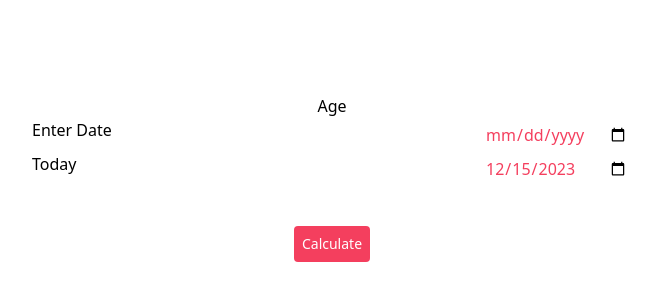
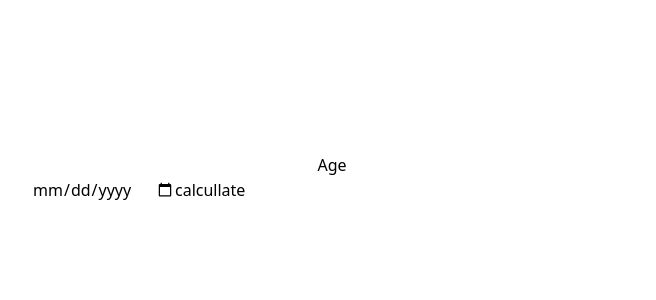
Before and after one commit to mrunalsen/age-calc, a React (Vite) app: page / in a window 1280 px wide. Shown: the part 222-522 px from the top of the page, without its empty margins (308-964 px from the left). Built offline with nearby package versions, Linux system fonts and the light colour scheme.

Commit message:
feat : functionality

```diff
--- a/package.json
+++ b/package.json
@@ -11,6 +11,7 @@
   },
   "dependencies": {
     "bootstrap-icons": "^1.11.2",
+    "date-fns": "^2.30.0",
     "react": "^18.2.0",
     "react-dom": "^18.2.0",
     "react-transition-group": "^4.4.5",
--- /dev/null
+++ b/src/app/components/ageform/AgeForm.tsx
@@ -0,0 +1,35 @@
+import { useState } from "react";
+
+interface AgeFormProps {
+    calculateAge: (birthday: Date) => void;
+}
+
+const AgeForm: React.FC<AgeFormProps> = ({ calculateAge }) => {
+    const [birthday, setBirthday] = useState('');
+
+    const handlechange = (e: React.ChangeEvent<HTMLInputElement>) => {
+        setBirthday(e.target.value);
+    };
+
+    const handleSubmit = (e: React.FormEvent<HTMLFormElement>) => {
+        e.preventDefault();
+        const birthdate = new Date(birthday);
+        calculateAge(birthdate);
+    };
+
+    return (
+        <form onSubmit={handleSubmit}>
+            <input
+                type="date"
+                name="today"
+                id="today"
+                value={birthday}
+                onChange={handlechange}
+            />
+            <button type="submit">calcullate</button>
+        </form>
+    );
+};
+
+
+export default AgeForm;
--- /dev/null
+++ b/src/app/components/ageform/AgeResult.tsx
@@ -0,0 +1,15 @@
+interface AgeResultProps {
+    age: {
+        years: number,
+        months: number,
+        days: number,
+    };
+}
+
+const AgeResult: React.FC<AgeResultProps> = ({ age }) => {
+    return (
+        <div>you are {age.years} and {age.months} months and {age.days} days old</div>
+    );
+};
+
+export default AgeResult;
--- a/src/app/components/home/Home.tsx
+++ b/src/app/components/home/Home.tsx
@@ -1,15 +1,39 @@
-import Dates from '../Dates';
-// import DateInput from '../dateInput/DateInput';
+import { useState } from 'react';
+// import Dates from '../Dates';
+import AgeForm from '../ageform/AgeForm';
+import { differenceInDays, differenceInMonths, differenceInYears } from 'date-fns';
+import AgeResult from '../ageform/AgeResult';
 
 const Home = () => {
+    const [age, setAge] = useState<{
+        years: number;
+        months: number;
+        days: number;
+    } | null>(null);
+
+    const calculateAge = (birthdate: Date) => {
+        const today = new Date();
+        const birthdateObj = new Date(birthdate);
+
+        const ageYears = differenceInYears(today, birthdateObj);
+        const ageMonths = differenceInMonths(today, birthdateObj);
+        const ageDays = differenceInDays(today, birthdateObj);
+        setAge({
+            years: ageYears,
+            months: ageMonths,
+            days: ageDays
+        });
+    };
+
     return (
         <>
             <div className="container flex flex-col place-content-center h-full bg-white rounded-2xl">
                 <header className='flex justify-center'>
                     <h1>Age</h1>
                 </header>
-                {/* <DateInput /> */}
-                <Dates />
+                {/* <Dates /> */}
+                <AgeForm calculateAge={calculateAge} />
+                {age && <AgeResult age={age} />}
             </div>
         </>
     );
```
Also changed, not shown: 1 other file (tests, documents, lock files or other folders).
